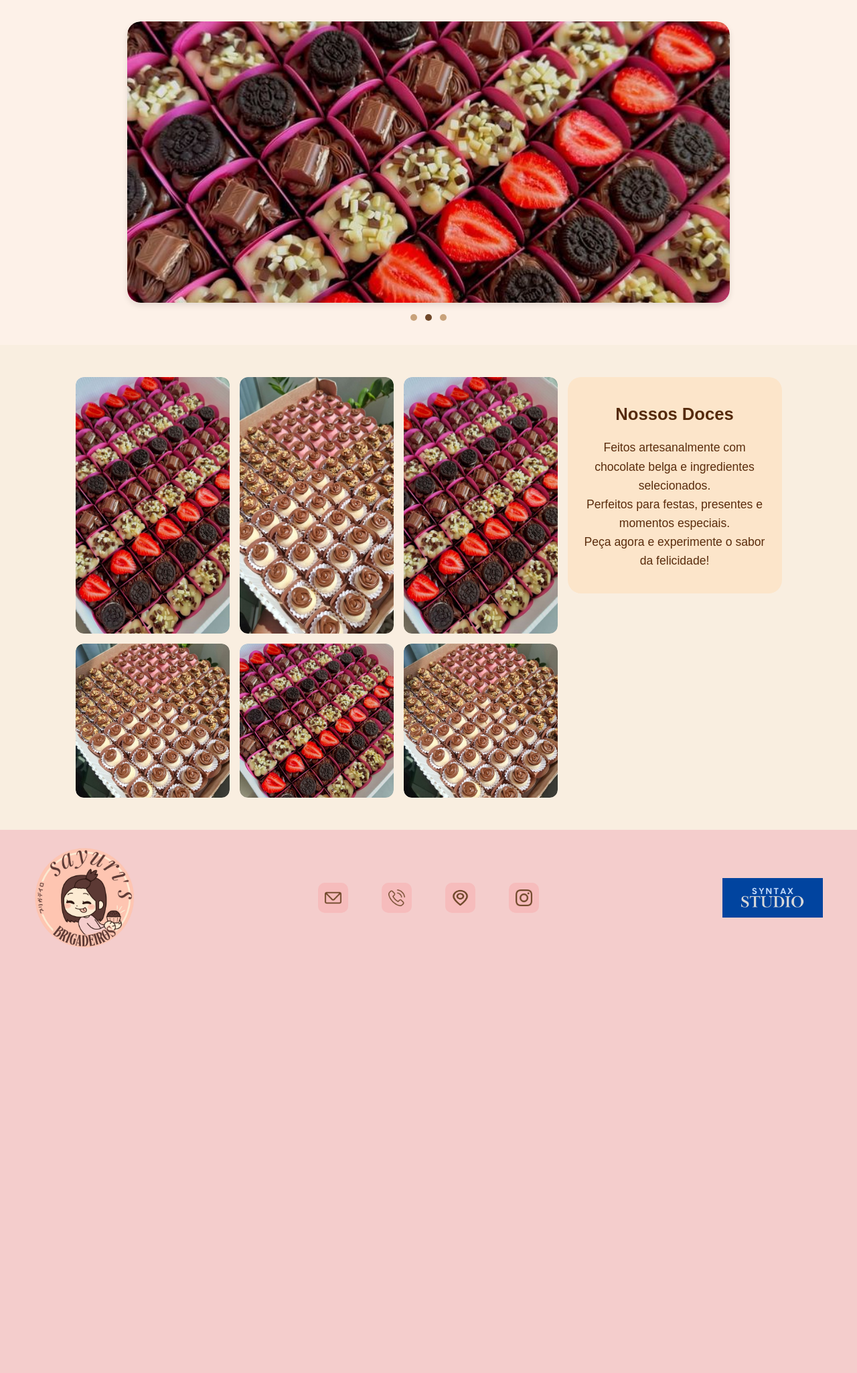
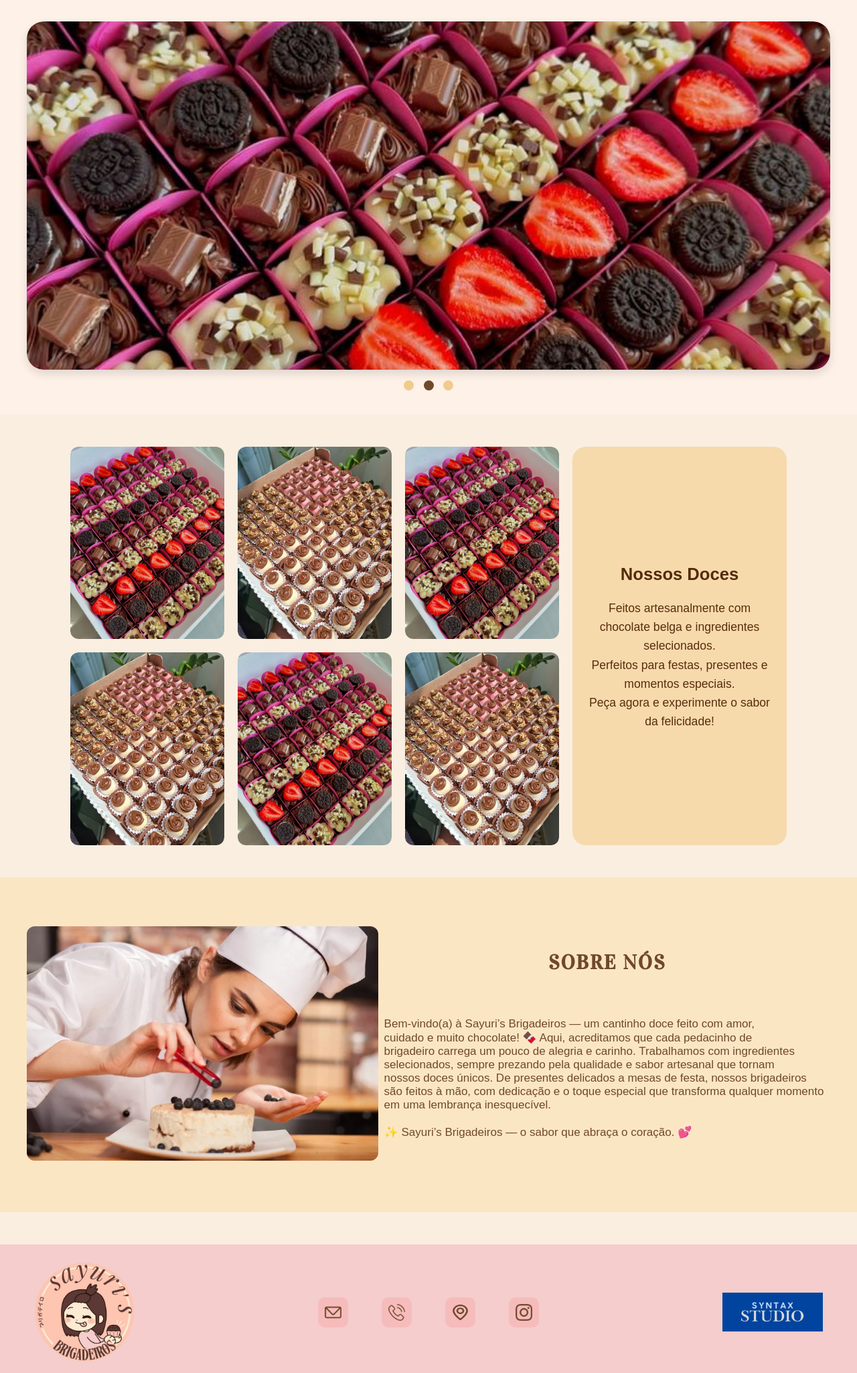
Before and after one commit to Jujs2525/brigadeiria, a Django app: page / in a window 1280 px wide. Shown: the part 209-2259 px from the top of the page at 67% size. Before the commit the page ends 1624 px from the top, so only its background shows below. Run offline with Django 5.2, Linux system fonts and the light colour scheme; data comes from the database, SQL or seed files in the repository; both versions use the stored data as it was after the commit; some web fonts are replaced.

Commit message:
Projeto 16/10/2025

```diff
--- a/brigadeiria/produtos/static/CSS/base.css
+++ b/brigadeiria/produtos/static/CSS/base.css
@@ -1,5 +1,5 @@
 :root{
-  --bg: #F9EEE0;
+  --bg: #f9eee0;
   --pink: #F4CDCC;
   --brown: #70482A;
   --brown-2: #B97949;
@@ -18,7 +18,7 @@ html{
 
 body{
   min-height:100vh;
-  background-color:var(--bg);
+  background-color: #f9eee0;
   font-family:'Voces', sans-serif;
   display:flex;
   flex-direction:column;
--- a/brigadeiria/produtos/static/CSS/cardapio.css
+++ b/brigadeiria/produtos/static/CSS/cardapio.css
@@ -7,9 +7,8 @@
 }
 
 .card {
-    background-color: #fad8d6;
-    border: 1px solid #b57f7d;
-    border-radius: 25px;
+    background-color: #fff4f3;
+    border-radius: 15px;
     text-align: center;
     padding: 0.6rem;
     box-shadow: 0 2px 5px #f4cdcc;
--- a/brigadeiria/produtos/static/CSS/carrosselegaleria.css
+++ b/brigadeiria/produtos/static/CSS/carrosselegaleria.css
@@ -1,39 +1,40 @@
 /* === CARROSSEL === */
-
 .carrossel {
   background-color: #fdf1e8; /* fundo bege atrás do carrossel */
   padding: 2rem 0;
   text-align: center;
 }
 
+/* container ligeiramente maior */
 .carousel-container {
   position: relative;
-  max-width: 900px; /* largura máxima centralizada */
+  max-width: 1200px; /* era 900px, aumentamos para 1200px */
   margin: 0 auto;
   overflow: hidden;
-  border-radius: 20px; /* bordas arredondadas */
-  box-shadow: 0 4px 10px rgba(0, 0, 0, 0.1);
+  border-radius: 25px; /* leve ajuste estético */
+  box-shadow: 0 6px 14px rgba(0, 0, 0, 0.12);
 }
 
+/* imagem do slide */
 .slide img {
   width: 100%;
-  height: 420px; /* altura fixa */
-  object-fit: cover; /* mantém proporção e cobre toda a área */
+  height: 520px; /* era 420px, aumentamos um pouco */
+  object-fit: cover;
   display: block;
-  border-radius: 20px;
+  border-radius: 25px;
 }
 
-/* Pontinhos do carrossel */
+/* pontinhos do carrossel */
 .dots {
   text-align: center;
-  margin-top: 0.8rem;
+  margin-top: 1rem;
 }
 
 .dot {
-  height: 10px;
-  width: 10px;
-  margin: 0 4px;
-  background-color: #c9a27a;
+  height: 15px;
+  width: 15px;
+  margin: 0 5px;
+  background-color: #F1CB8C;
   border-radius: 50%;
   display: inline-block;
   transition: background-color 0.3s ease;
@@ -50,13 +51,14 @@
   display: flex;
   justify-content: center;
   padding: 0 1rem;
+  background-color: transparent !important;
 }
 
 .galeria-grid {
   display: grid;
   grid-template-columns: repeat(3, 230px) 320px; /* 3 colunas de imagem + 1 de texto */
   grid-auto-rows: auto;
-  gap: 15px;
+  gap: 20px;
   justify-content: center;
   align-items: start; /* para manter o fluxo natural */
 }
@@ -67,11 +69,13 @@
   height: 100%;
   overflow: hidden;
   border-radius: 12px;
-  background-color: #fff5ec;
+  background-color: transparent; /* ← substitua aqui */
   display: flex;
   justify-content: center;
   align-items: center;
+  background-color: transparent !important;
 }
+
 
 .galeria-item img {
   width: 100%;
@@ -87,17 +91,12 @@
   box-shadow: 0 8px 18px rgba(0, 0, 0, 0.2);
 }
 
-.galeria-item:nth-child(1) { aspect-ratio: 1 / 1; }
-.galeria-item:nth-child(2) { aspect-ratio: 3 / 5; } /* mais alto */
-.galeria-item:nth-child(3) { aspect-ratio: 1 / 1; }
-.galeria-item:nth-child(4) { aspect-ratio: 5 / 4; } /* mais largo */
-.galeria-item:nth-child(5) { aspect-ratio: 1 / 1; }
-.galeria-item:nth-child(6) { aspect-ratio: 5 / 4; } /* mais baixo */
+
 
 
 /* ===== BLOCO DE TEXTO ===== */
 .galeria-texto {
-  background-color: #fce5ca;
+  background-color: #F6DAAC;
   border-radius: 20px;
   padding: 35px 25px;
   text-align: center;
@@ -107,7 +106,7 @@
   display: flex;
   flex-direction: column;
   justify-content: center;
-  align-items: center;
+  align-self: stretch;
 
   /* texto fica à direita das imagens */
   grid-column: 4 / 5;
--- /dev/null
+++ b/brigadeiria/produtos/static/CSS/sobrenos.css
@@ -0,0 +1,41 @@
+@import url('https://fonts.googleapis.com/css2?family=Vidaloka&display=swap');
+
+
+.sobrenos_slide {
+    background-color: #FBE6C4;
+    margin: 3rem auto;
+    display: flex;
+    padding: 2rem;
+
+    max-width: 2000px; /* não passa disso */
+    width: 100%;       /* ocupa todo o espaço possível até o limite */
+    min-height: 500px; /* garante altura mínima */
+    justify-content: space-evenly;
+    align-items: center;
+
+}
+
+.foto_sandra img{
+    width: auto;
+    height: 350px;
+    border-radius: 12px;
+}
+
+.escrita {
+    display: flex;
+    justify-content: center; /* centraliza no eixo horizontal */
+    align-items: flex-start; /* mantém no topo */
+    height: 100px; /* altura do bloco (ajuste se quiser) */
+    text-align: center;
+    font-size: 30px;
+    font-family: 'Vidaloka', serif;
+    color: #70482A;
+    letter-spacing: 2px;
+}
+
+
+.sobrenos{
+    white-space: pre-line;
+    font-size: 17px;
+    color: #70482A;
+}
--- a/brigadeiria/produtos/templates/index.html
+++ b/brigadeiria/produtos/templates/index.html
@@ -14,6 +14,7 @@
   <link rel="stylesheet" href="{% static 'CSS/base.css' %}">
   <link rel="stylesheet" href="{% static 'CSS/carrosselegaleria.css' %}">
   <link rel="stylesheet" href="{% static 'CSS/search.css' %}">
+  <link rel="stylesheet" href="{% static 'CSS/sobrenos.css' %}">
   <link rel="icon" href="{% static 'src/TCC.png' %}" type="image/png">
 
 </head>
@@ -87,6 +88,24 @@
       </div>
     </section>
 
+    <section class="sobrenos_slide">
+      <div class="foto_sandra">
+        <img src="{% static 'src/confeitaria-profissional.webp' %}">
+      </div>
+      <div class="sobrenos_texto">
+        <h3 class="escrita">SOBRE NÓS</h3>
+        <p class="sobrenos">Bem-vindo(a) à Sayuri’s Brigadeiros — um cantinho doce feito com amor, &nbsp
+                            cuidado e muito chocolate! 🍫 Aqui, acreditamos que cada pedacinho de &nbsp
+                            brigadeiro carrega um pouco de alegria e carinho. Trabalhamos com ingredientes &nbsp
+                            selecionados, sempre prezando pela qualidade e sabor artesanal que tornam &nbsp
+                            nossos doces únicos. De presentes delicados a mesas de festa, nossos brigadeiros &nbsp
+                            são feitos à mão, com dedicação e o toque especial que transforma qualquer momento &nbsp
+                            em uma lembrança inesquecível.
+
+        ✨ Sayuri’s Brigadeiros — o sabor que abraça o coração. 💕</p>
+      </div>
+    </section>
+
   </main>
 
   <!-- RODAPÉ -->
```
Also changed, not shown: brigadeiria/produtos/static/CSS/perfil.css (+73 -1 lines), brigadeiria/produtos/static/JS/perfil.js (+5 -5 lines), brigadeiria/db.sqlite3, brigadeiria/produtos/static/src/confeitaria-profissional.webp (added).
